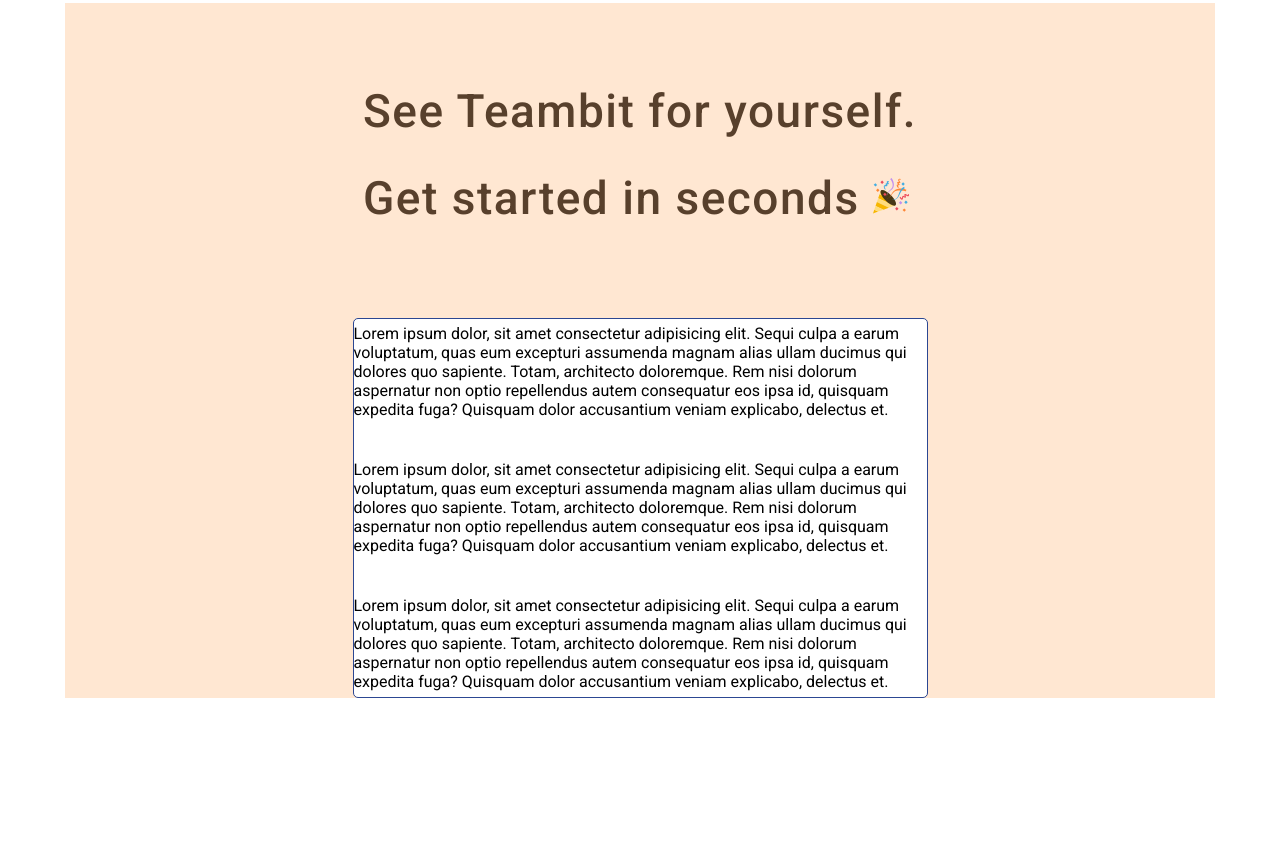
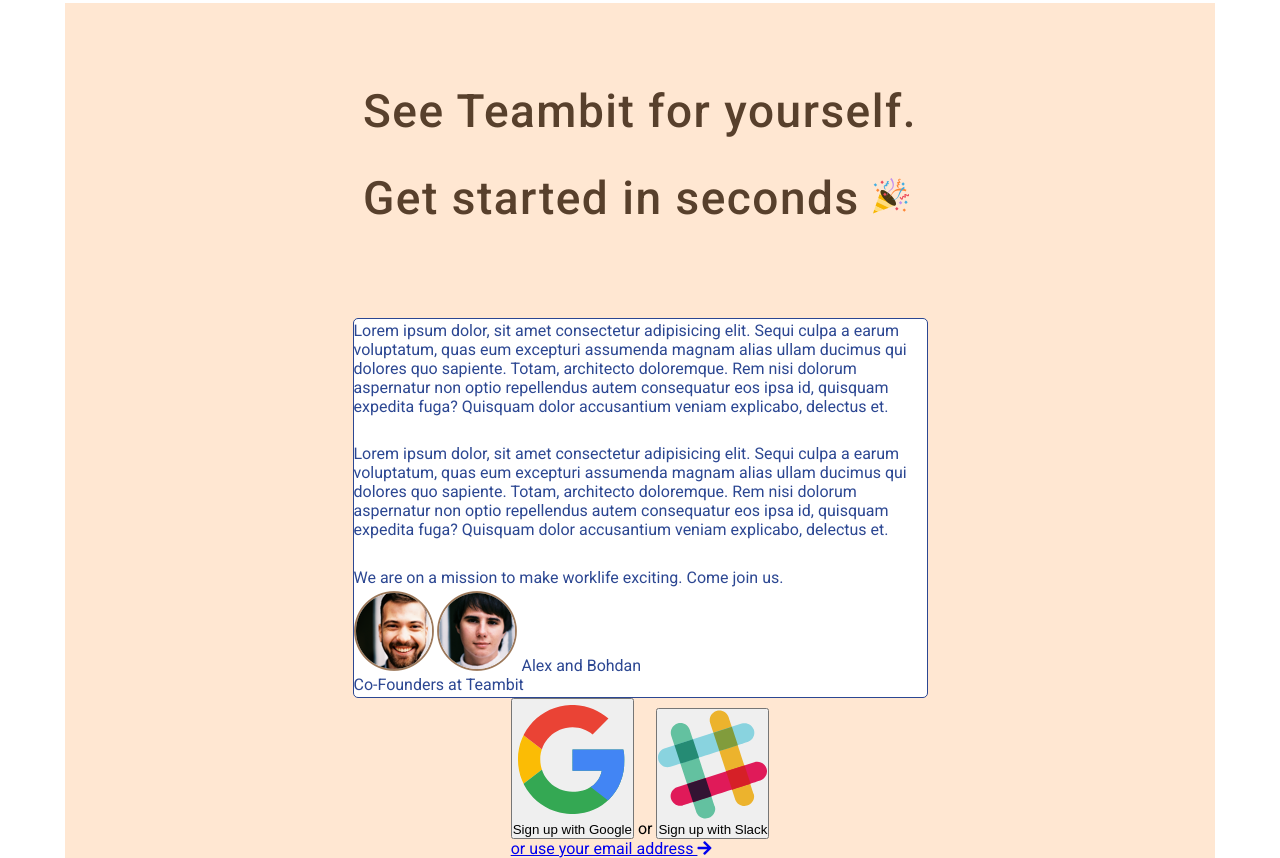
Before and after one commit to romina-trazzi/node-sass-teambit, a website: page index.html in a window 1280 px wide. Shown: the part 5284-6142 px from the top of the page. Before the commit the page ends 5982 px from the top, so only its background shows below. Drawn offline with Linux system fonts and the light colour scheme.

Commit message:
Commit blocco speech grezzo pt 2

```diff
--- a/index.html
+++ b/index.html
@@ -379,24 +379,40 @@
                     quisquam expedita fuga? Quisquam dolor accusantium veniam explicabo, delectus et.
                 </div>
                 <br>
+                <div>We are on a mission to make worklife exciting. Come join us.</div>
+
                 <div>
-                    Lorem ipsum dolor, sit amet consectetur adipisicing elit. Sequi culpa a earum voluptatum, quas eum
-                    excepturi assumenda magnam alias ullam ducimus qui dolores quo sapiente. Totam, architecto
-                    doloremque. Rem nisi dolorum aspernatur non optio repellendus autem consequatur eos ipsa id,
-                    quisquam expedita fuga? Quisquam dolor accusantium veniam explicabo, delectus et.
+                    <div class="box_founders">
+                        <img src="dist/img/alex.png" alt="Alex photo, founder of Teambit">
+                        <img src="dist/img/Bohdan.png" alt="Bohdanphoto, founder of Teambit">
+                        <span>Alex and Bohdan</span>
+                        <div> Co-Founders at Teambit</div>
+                    </div>
+                </div>
+
+
+            </div>
+
+            <div class="sign">
+
+                <div class="jumbotron_buttons">
+                    <button> <img src="dist/img/google-logo.svg" alt="">Sign up with Google</button>
+                    <span>or</span>
+                    <button> <img src="dist/img/slack-logo.svg" alt="">Sign up with Slack</button>
+                </div>
+
+                <div class="email">
+                    <a href="#">or use your email address <i class="fas fa-arrow-right"></i></a>
                 </div>
             </div>
-
 
         </div>
         <!-- /Start -->
 
-    </div>
 
 
 
-
-    <script src="dist/js/main.js"></script>
+        <script src="dist/js/main.js"></script>
 </body>
 
 </html>
--- a/src/Partials/_section-start.scss
+++ b/src/Partials/_section-start.scss
@@ -15,6 +15,7 @@
         height: 380px;
         width: 50%;
         background-color: map-get($backgroundColor, regular);
+        color: map-get($colorPalette, ocean);
         border: 1px solid map-get($colorPalette, ocean);
         border-radius: 5px;
         @include FlexAround(380px, column);
```
Also changed, not shown: dist/css/style.css.
